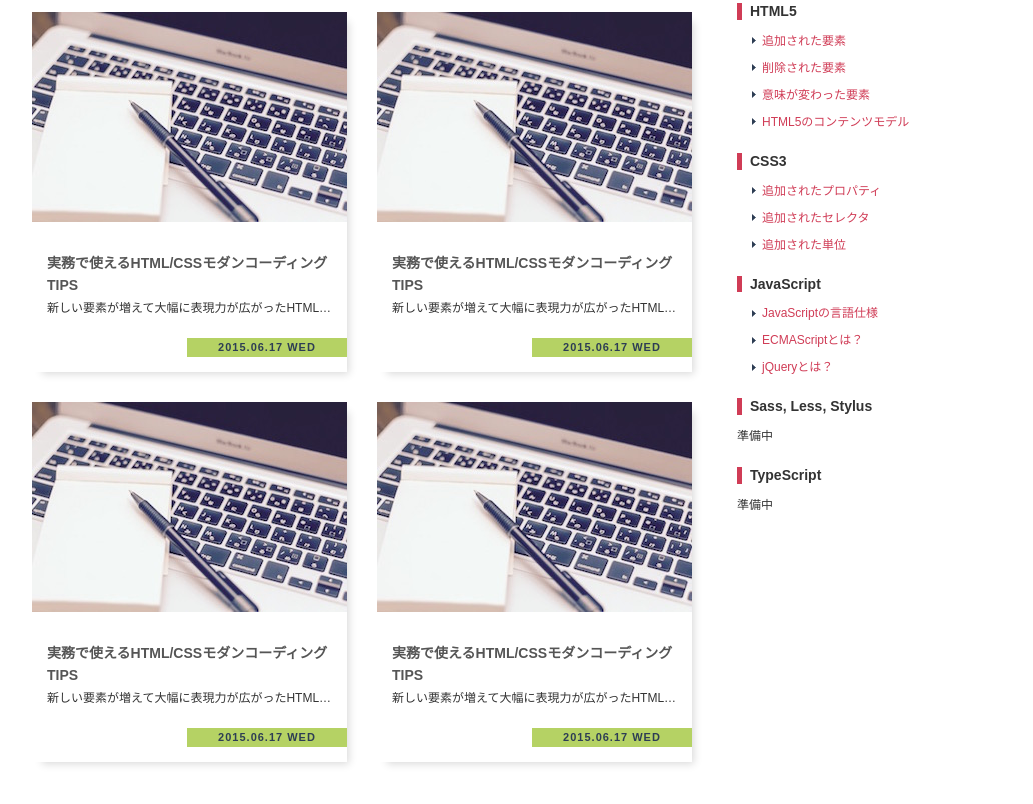
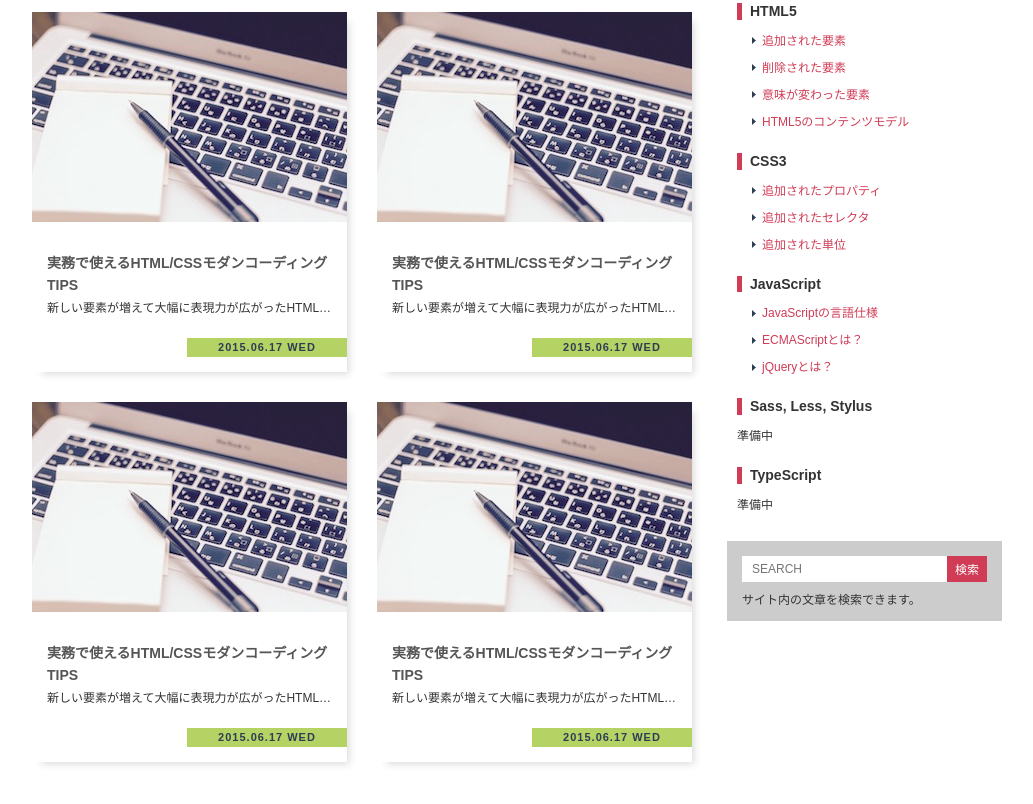
Before and after one commit to ryym/html5-css3-modern-coding, a website: page standard-layout/index.html in a window 1280 px wide. Shown: the part 773-1577 px from the top of the page, without its empty margins (123-1156 px from the left). Drawn offline with Linux system fonts and the light colour scheme.

Commit message:
standard: Markup search form

```diff
--- a/standard-layout/css/style.css
+++ b/standard-layout/css/style.css
@@ -463,6 +463,36 @@ a:link, a:visited, a:hover, a:active {
   text-decoration: underline;
 }
 
+.search-box {
+  background-color: #ccc;
+  padding: 15px;
+  font-size: 0;
+}
+
+.search-box > * {
+  font-size: 1.2rem;
+}
+
+.search-box .search-input {
+  width: 205px;
+  height: 26px;
+  padding: 0 10px;
+  border: none;
+}
+
+.search-box .search-button {
+  border: none;
+  background-color: #d03c56;
+  color: #fff;
+  width: 40px;
+  height: 26px;
+  cursor: pointer;
+}
+
+.search-box .text {
+  margin-top: 12px;
+}
+
 /*** Footer ***/
 
 .footer {
--- a/standard-layout/index.html
+++ b/standard-layout/index.html
@@ -274,6 +274,19 @@
         </li>
       </ul>
 
+      <h2 class="hidden">SEARCH</h2>
+      <form class="search-box">
+        <input
+          type="text" name="search"
+          class="search-input"
+          placeholder="SEARCH"
+        >
+        <input type="button" class="search-button" value="検索">
+        <p class="text">
+          サイト内の文章を検索できます。
+        </p>
+      </form>
+
     </div>
   </div>
 
```
